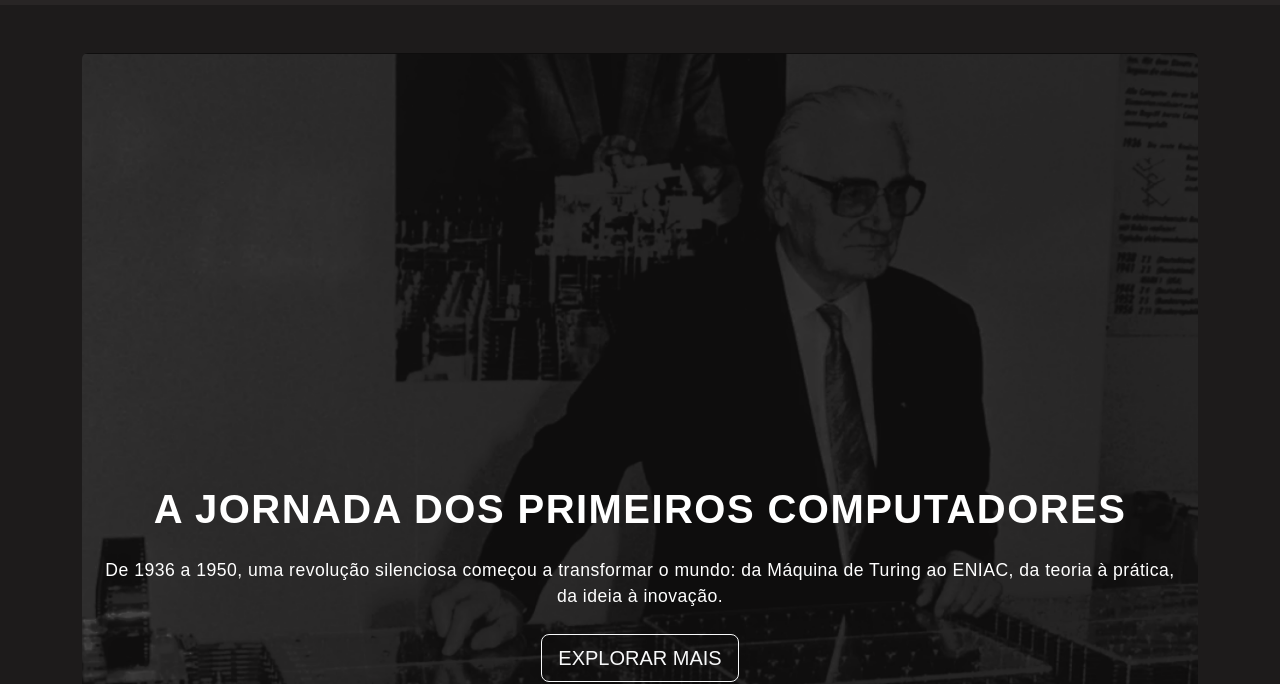
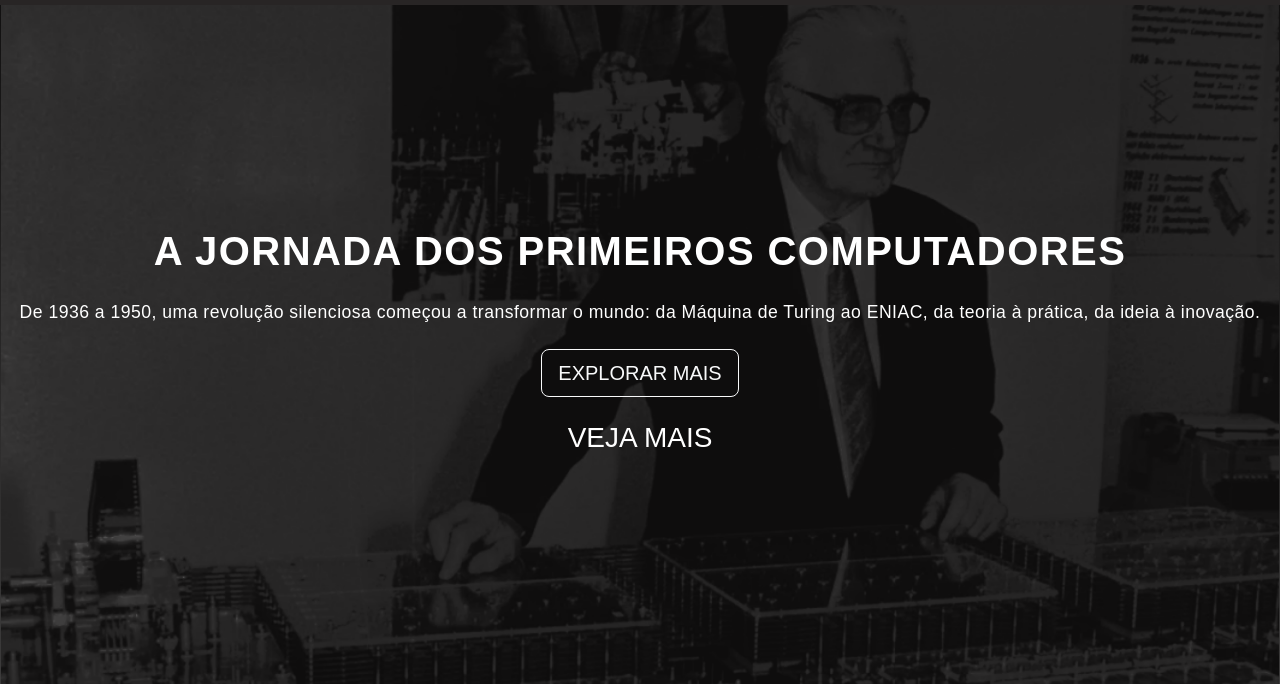
Before and after one commit to lucassb1673/Aurora-da-Computacao, a plain HTML site: page index.html in a window 1280 px wide. Shown: the part 116-800 px from the top of the page. Drawn offline with nearby package versions, Linux system fonts and the light colour scheme.

Commit message:
velho esticado e html alterado (que luta do crl pqp)

```diff
--- a/index.html
+++ b/index.html
@@ -15,6 +15,7 @@
 </head>
 <body>
 
+  <!-- Header -->
   <header class="header d-flex align-items-center justify-content-center position-relative">
     <button class="btn btn-link position-absolute start-0 ms-3 menu" aria-label="Menu">
       <img src="./Assets/images/logoMenu.svg" alt="Menu" />
@@ -22,10 +23,12 @@
     <img src="./Assets/images/logo.svg" alt="Logo" class="logo" />
   </header>
 
-  <main class="container my-5">
+  <!-- Jornada com imagem segura -->
+  <section class="jornada">
+    <!-- Imagem de fundo -->
+    <img src="./Assets/images/velho.png" alt="Jornada dos primeiros computadores" class="bg-img" />
 
-    <section class="jornada position-relative rounded overflow-hidden mb-5">
-      <div class="overlay"></div>
+    <!-- Conteúdo centralizado -->
     <div class="conteudo-jornada text-center text-white py-5 px-3">
       <h2 class="mb-4">A JORNADA DOS PRIMEIROS COMPUTADORES</h2>
       <p class="mb-4">
@@ -36,12 +39,17 @@
     </div>
   </section>
 
+  <!-- Conteúdo restante dentro do container -->
+  <main class="container my-5">
+
+    <!-- Seção Eras -->
     <section class="eras mb-5">
       <h1 class="mb-3">ERAS</h1>
       <hr />
       <img src="./Assets/images/asprimeirasideias(1936–1939).png" alt="As primeiras ideias (1936–1939)" class="img-fluid rounded" />
     </section>
 
+    <!-- Seção Temas -->
     <section class="temas mb-5">
       <h1 class="mb-3">TEMAS</h1>
       <hr />
--- a/style.css
+++ b/style.css
@@ -30,12 +30,11 @@ body {
   height: auto;
 }
 
-/* Ajuste de posicionamento do botão menu e logo */
+/* Ajustes responsivos do header */
 @media (max-width: 768px) {
   .menu img {
     max-width: 30px;
   }
-
   .logo {
     max-width: 120px;
   }
@@ -45,64 +44,81 @@ body {
   .menu img {
     max-width: 25px;
   }
-
   .logo {
     max-width: 90px;
   }
 }
 
-/* Seção jornada */
+@media (max-width: 576px) {
+  .header {
+    justify-content: space-between;
+    padding-left: 1rem;
+    padding-right: 1rem;
+  }
+  .header .menu {
+    position: relative;
+    left: 0;
+  }
+  .header .logo {
+    max-width: 100px;
+  }
+}
+
+/* Jornada */
 .jornada {
   position: relative;
-  background-image: url('./Assets/images/velho.png');
-  background-position: center;
-  background-repeat: no-repeat;
-  background-size: cover;
-  min-height: 700px;
-  border-radius: 8px;
+  height: calc(100vh - 121px);
+  width: 100vw;
   overflow: hidden;
+  display: flex;
+  justify-content: center;
+  align-items: center;
+  text-align: center;
 }
 
-/* Conteúdo da jornada fica acima do overlay */
+/* Imagem de fundo */
+.bg-img {
+  position: absolute;
+  top: 0;
+  left: 0;
+  width: 100%;
+  height: 100%;
+  object-fit: cover;
+  z-index: 1;
+}
+
+/* Conteúdo da jornada */
 .conteudo-jornada {
   position: relative;
   z-index: 2;
+  padding: 1rem;
 }
 
-/* Títulos e texto - já definidos pelo bootstrap, mas pode ajustar aqui */
 .jornada h2 {
   font-family: "Josefin Sans", sans-serif;
   font-weight: 600;
   font-size: 2.5rem;
   letter-spacing: 1.44px;
-  margin-top:24rem;
-
+  color: white;
 }
 
 .jornada p {
   font-size: 1.1rem;
   letter-spacing: 0.48px;
-  margin-bottom: 2rem;
+  color: white;
 }
 
-/* Ajuste de responsividade do texto na jornada */
+/* Responsividade da jornada */
 @media (max-width: 768px) {
   .jornada h2 {
     font-size: 1.8rem;
   }
-
   .jornada p {
     font-size: 1rem;
   }
 }
 
-/* Ajustes para imagens nas seções */
-.img-fluid {
-  max-width: 100%;
-  height: auto;
-}
-
-/* Outras seções */
+/* Seções ERAS e TEMAS */
 .temas div,
 .eras {
   color: white;
@@ -112,22 +128,7 @@ body {
   background-color: #2a2a2a;
 }
 
-/* Responsividade extra para header elementos alinhados */
-@media (max-width: 576px) {
-  .header {
-    justify-content: space-between;
-    padding-left: 1rem;
-    padding-right: 1rem;
-  }
-
-  /* Faz o botão menu ficar no canto esquerdo, logo alinhado à direita */
-  .header .menu {
-    position: relative;
-    left: 0;
-  }
-
-  /* Alinha o logo à direita */
-  .header .logo {
-    max-width: 100px;
-  }
+.img-fluid {
+  max-width: 100%;
+  height: auto;
 }
```
Lines whose indentation alone changed are shown as unchanged.
